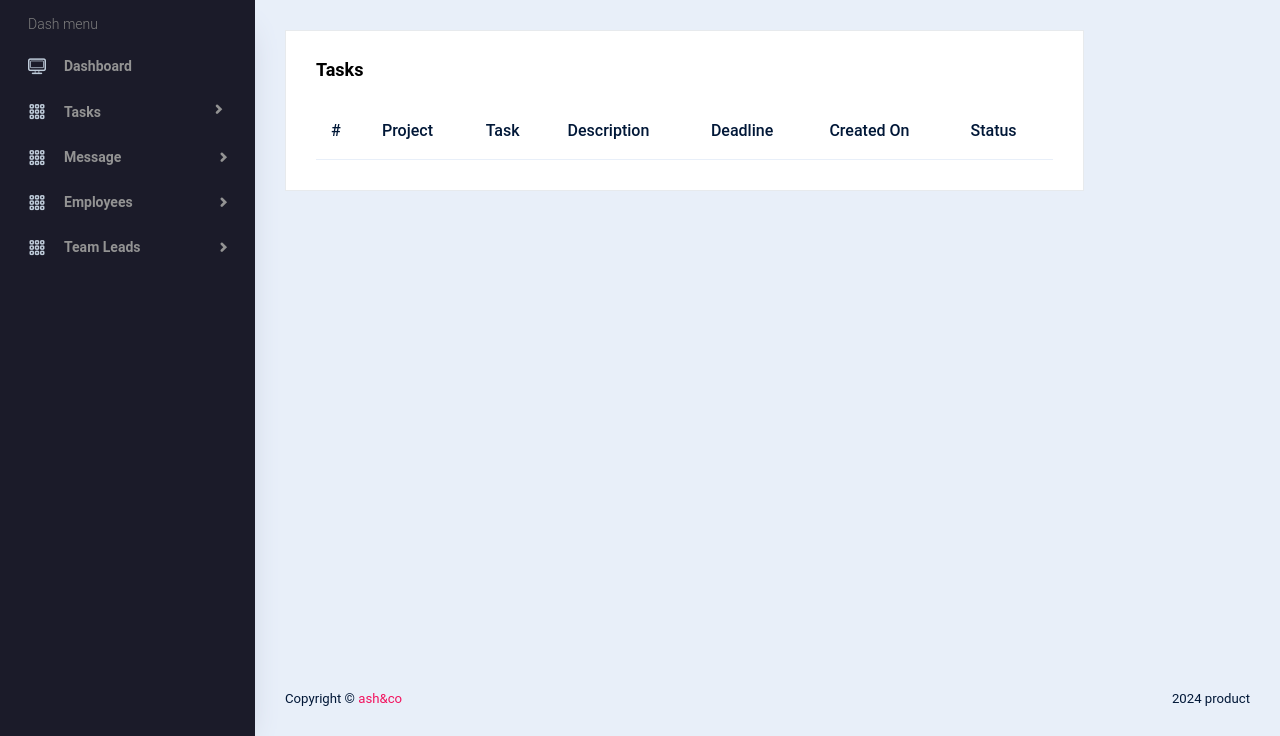
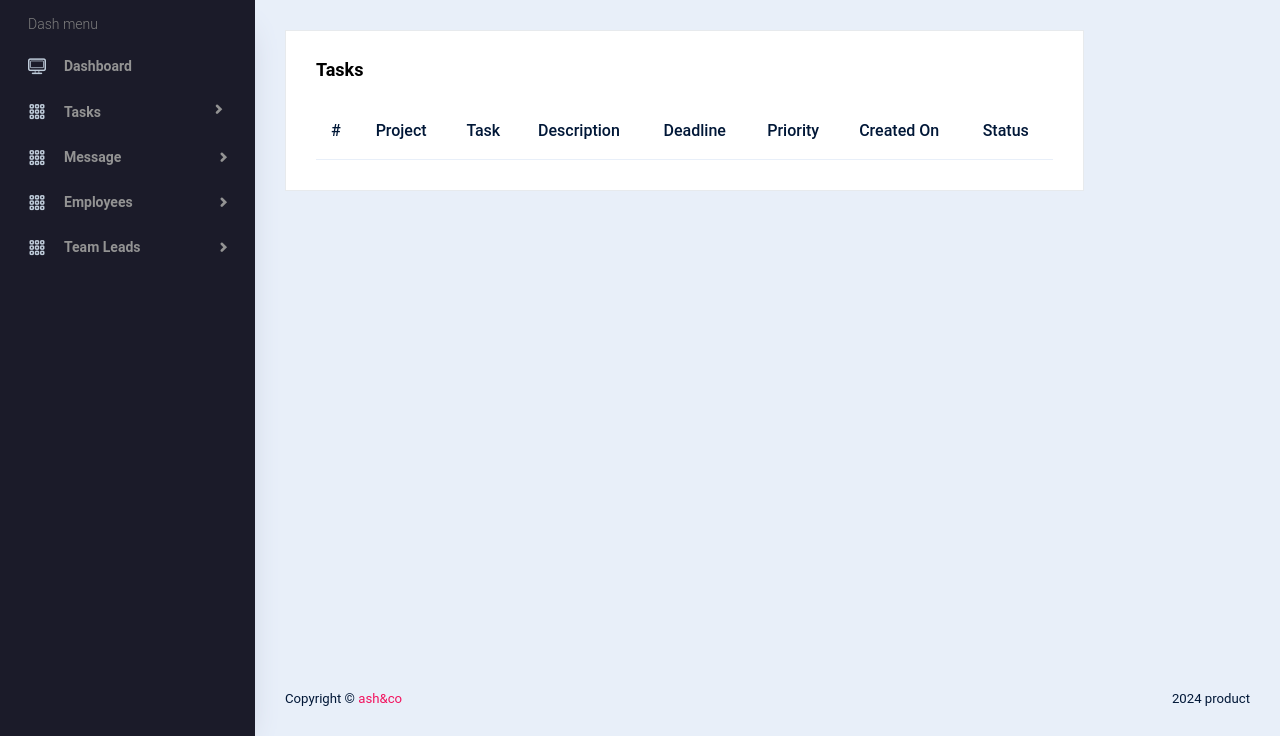
Before and after one commit to aadarshps/Dynamic-task-Assignment-system, a Django app: page /emp/task-view-employee/ in a window 1280 px wide. Shown: the part 64-800 px from the top of the page. Run offline with Django 4.2, Linux system fonts and the light colour scheme; a user stored in the database is signed in; data comes from the database, SQL or seed files in the repository; both versions use the stored data as it was after the commit; lists and menus that the app fills with data are empty; parts of the project's set-up code (start-up, migrations or seed data) failed here and were passed over; some libraries are stand-ins or nearby versions; some web fonts are replaced.

Commit message:
task priorty added

```diff
--- a/Dynamic_Task_Assignment_System/templates/emptemp/tasks.html
+++ b/Dynamic_Task_Assignment_System/templates/emptemp/tasks.html
@@ -12,6 +12,7 @@
                     <th scope="col">Task</th>
                     <th scope="col">Description</th>
                     <th scope="col">Deadline</th>
+                    <th scope="col">Priority</th>
                     <th scope="col">Created On</th>
                     <th scope="col">Status</th>
                 </tr>
@@ -24,6 +25,15 @@
                     <td>{{i.name}}</td>
                     <td>{{i.description}}</td>
                     <td>{{i.deadline}}</td>
+                    <td style="color:
+                        {% if i.priority == 'LOW' %}
+                            green
+                        {% elif i.priority == 'HIGH' %}
+                            orange
+                        {% elif i.priority == 'CRITICAL' %}
+                            red
+                        {% endif %}
+                        ">{{i.priority}}</td>
                     <td>{{i.created_on}}</td>
                     <td>{{i.status}}</td>
                     <td><a href="{% url 'update-task-status' i.id %}" class="btn btn-sm btn-danger">Update</a></td>
--- a/Dynamic_Task_Assignment_System/templates/tltemp/index.html
+++ b/Dynamic_Task_Assignment_System/templates/tltemp/index.html
@@ -131,7 +131,7 @@
         <div class="main-panel">
           <div class="content-wrapper">
             <div class="row">
-              <div class="col-lg-10 mb-4">
+              <div class="col-lg-12 mb-4">
               {% block content %}
               <div class="card">
                 <div class="card-body">
--- a/Dynamic_Task_Assignment_System/templates/tltemp/task_add.html
+++ b/Dynamic_Task_Assignment_System/templates/tltemp/task_add.html
@@ -31,6 +31,9 @@
             <div class="form-group">
                 {{ form.deadline|as_crispy_field }}
             </div>
+            <div class="form-group">
+                {{ form.priority|as_crispy_field }}
+            </div>
             <button type="submit" class="btn btn-primary">Add</button>
         </form>
     </div>
--- a/Dynamic_Task_Assignment_System/templates/tltemp/tasks.html
+++ b/Dynamic_Task_Assignment_System/templates/tltemp/tasks.html
@@ -12,6 +12,7 @@
                     <th scope="col">Task</th>
                     <th scope="col">Description</th>
                     <th scope="col">Deadline</th>
+                    <th scope="col">Priority</th>
                     <th scope="col">Assigned To</th>
                     <th scope="col">Created On</th>
                     <th scope="col">Status</th>
@@ -25,6 +26,7 @@
                     <td>{{i.name}}</td>
                     <td>{{i.description}}</td>
                     <td>{{i.deadline}}</td>
+                    <td>{{i.priority}}</td>
                     <td>{{i.employee}}</td>
                     <td>{{i.created_on}}</td>
                     <td>{{i.status}}</td>
--- a/Dynamic_Task_Assignment_System/tl_app/forms.py
+++ b/Dynamic_Task_Assignment_System/tl_app/forms.py
@@ -24,7 +24,7 @@ from accounts.models import *
 class TaskForm(forms.ModelForm):
     class Meta:
         model = Task
-        fields = ['employee', 'project', 'name', 'description', 'deadline']
+        fields = ['employee', 'project', 'name', 'description', 'deadline','priority']
 
         widgets = {
             'deadline': forms.DateInput(attrs={'type': 'date'}),
@@ -35,7 +35,7 @@ class TaskForm(forms.ModelForm):
         user = kwargs.pop('user', None)
         super().__init__(*args, **kwargs)
 
-        for field in ['employee', 'project', 'name', 'description', 'deadline']:
+        for field in ['employee', 'project', 'name', 'description', 'deadline','priority']:
             self.fields[field].required = True
 
         if user_location:
--- a/Dynamic_Task_Assignment_System/tl_app/models.py
+++ b/Dynamic_Task_Assignment_System/tl_app/models.py
@@ -9,9 +9,15 @@ class Task(BaseModel):
         ('IN_PROGRESS', 'In Progress'),
         ('DONE', 'Done'),
     ]
+    PRIORITY_CHOICES = [
+        ('LOW', 'LOW'),
+        ('HIGH', 'HIGH'),
+        ('CRITICAL', 'CRITICAL'),
+    ]
     employee = models.ForeignKey(User, on_delete=models.CASCADE)
     project = models.ForeignKey(Project, on_delete=models.CASCADE,related_name='tasks')
     name = models.CharField(max_length=200,null=True,blank=True)
     description = models.TextField(null=True,blank=True)
     deadline = models.DateTimeField(null=True,blank=True)
     status = models.CharField(max_length=20, choices=STATUS_CHOICES, default='TO_DO')
+    priority = models.CharField(max_length=20,choices=PRIORITY_CHOICES,default='LOW')
--- a/Dynamic_Task_Assignment_System/tl_app/views.py
+++ b/Dynamic_Task_Assignment_System/tl_app/views.py
@@ -56,7 +56,7 @@ def project_progress_report(project):
 
 def project_completion_report(project):
     total_tasks = project.tasks.count()
-    done_tasks = project.tasks.filter(status='Done').count()
+    done_tasks = project.tasks.filter(status='DONE').count()
     completion_rate = (done_tasks / total_tasks) * 100 if total_tasks > 0 else 0
     return completion_rate
 
```
Also changed, not shown: Dynamic_Task_Assignment_System/accounts/migrations/0001_initial.py (added), Dynamic_Task_Assignment_System/db.sqlite3 (added), Dynamic_Task_Assignment_System/emp_app/migrations/0001_initial.py, Dynamic_Task_Assignment_System/media/images/person1.jpg (added), Dynamic_Task_Assignment_System/media/images/person1_oNpgsK0.jpg (added), Dynamic_Task_Assignment_System/media/images/person2.jpg (added), Dynamic_Task_Assignment_System/media/images/person2_btBtAhy.jpg (added), Dynamic_Task_Assignment_System/media/images/person2_jUVdH9w.jpg (added), Dynamic_Task_Assignment_System/tl_app/migrations/0002_task_priority.py (added).
